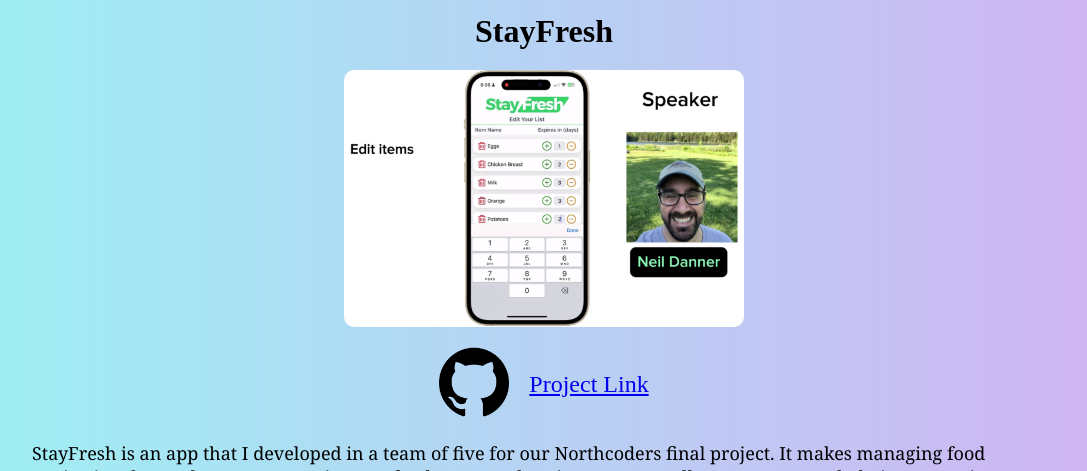
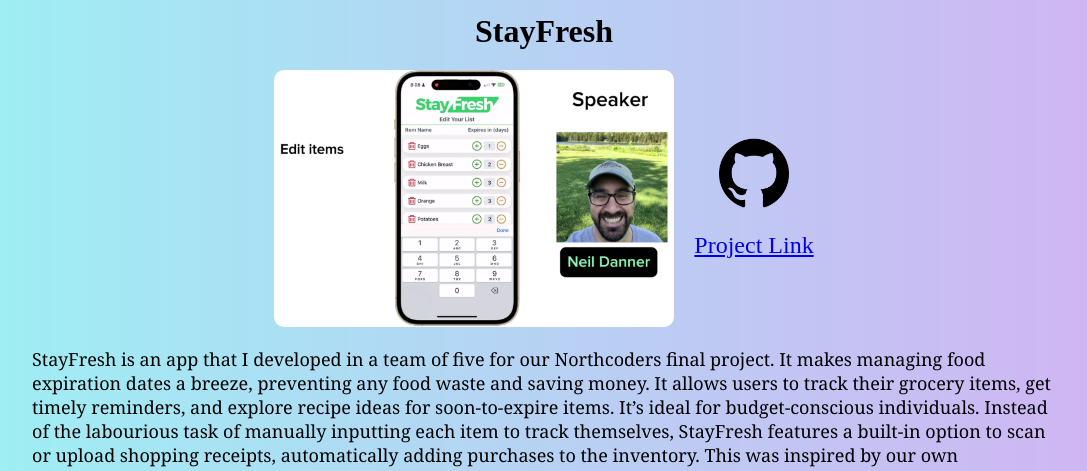
Before and after one commit to ndanner22/Personal-Site, a React (Vite) app: page /projects/1 in a window 1280 px wide. Shown: the part 281-752 px from the top of the page, without its empty margins (96-1183 px from the left). Built offline with nearby package versions, Linux system fonts and the light colour scheme.

Commit message:
updated styling in SingleProjectPage

```diff
--- a/src/App.css
+++ b/src/App.css
@@ -380,8 +380,10 @@
 
 .project-view {
   display: flex;
+  flex-direction: column;
   align-items: center;
   gap: 20px;
+  justify-content: center;
 }
 
 .live-link {
@@ -532,3 +534,8 @@
   height: auto;
   border-radius: 10px;
 }
+
+.project-top-line {
+  display: flex;
+  gap: 20px;
+}
--- a/src/Components/Pages/SingleProjectPage.tsx
+++ b/src/Components/Pages/SingleProjectPage.tsx
@@ -14,6 +14,7 @@
     <div className="single-project-page">
       <div className="single-project-container">
         <h1>{project.title}</h1>
+        <div className="project-top-line">
           <img
             src={project.image}
             alt={project.alt}
@@ -46,6 +47,7 @@
               </a>
             ) : null}
           </div>
+        </div>
         {project.longdescription.length > 0
           ? project?.longdescription.map((description) => (
               <p className="project-long-description">{description}</p>
```
Lines whose indentation alone changed are shown as unchanged.
